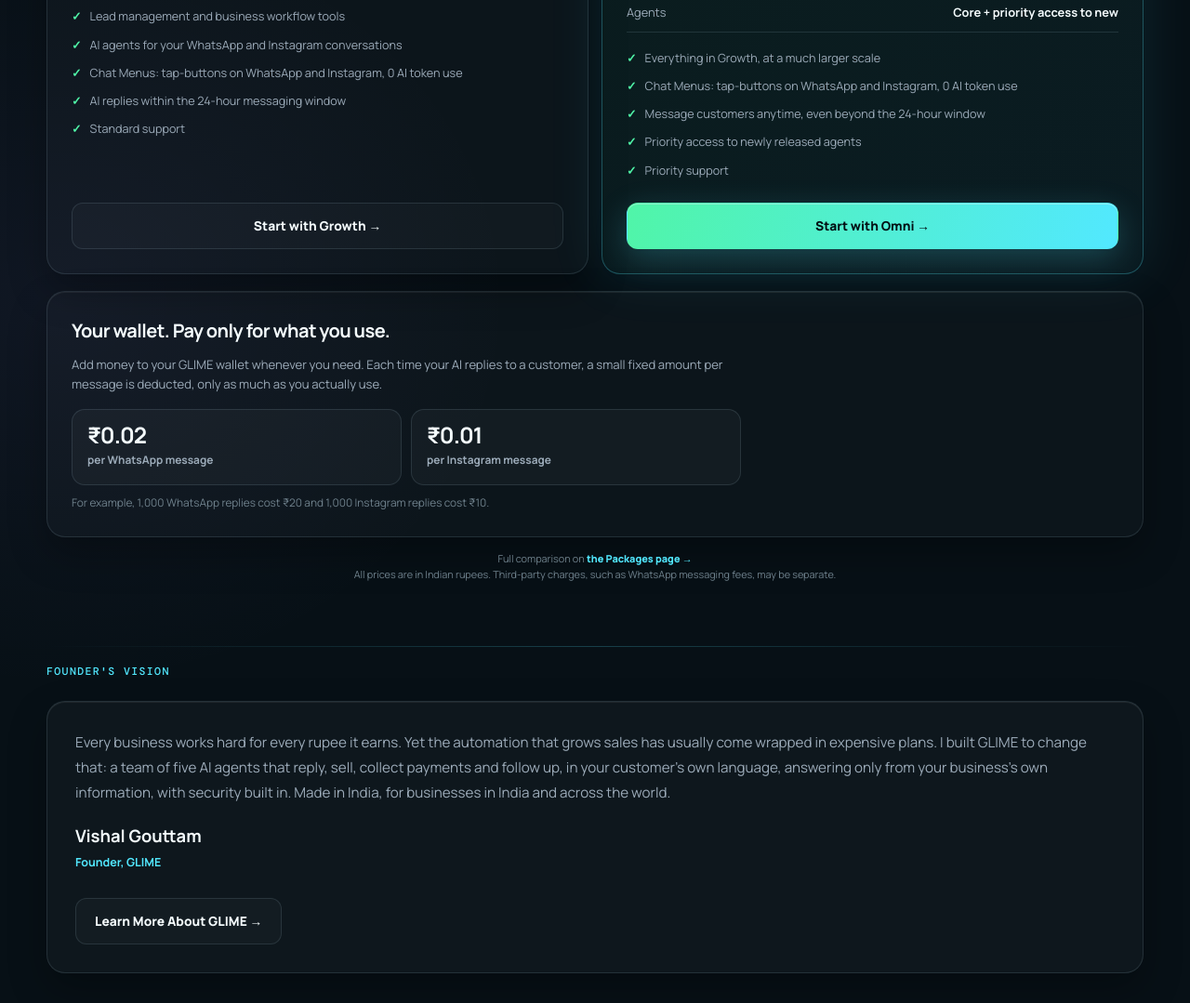
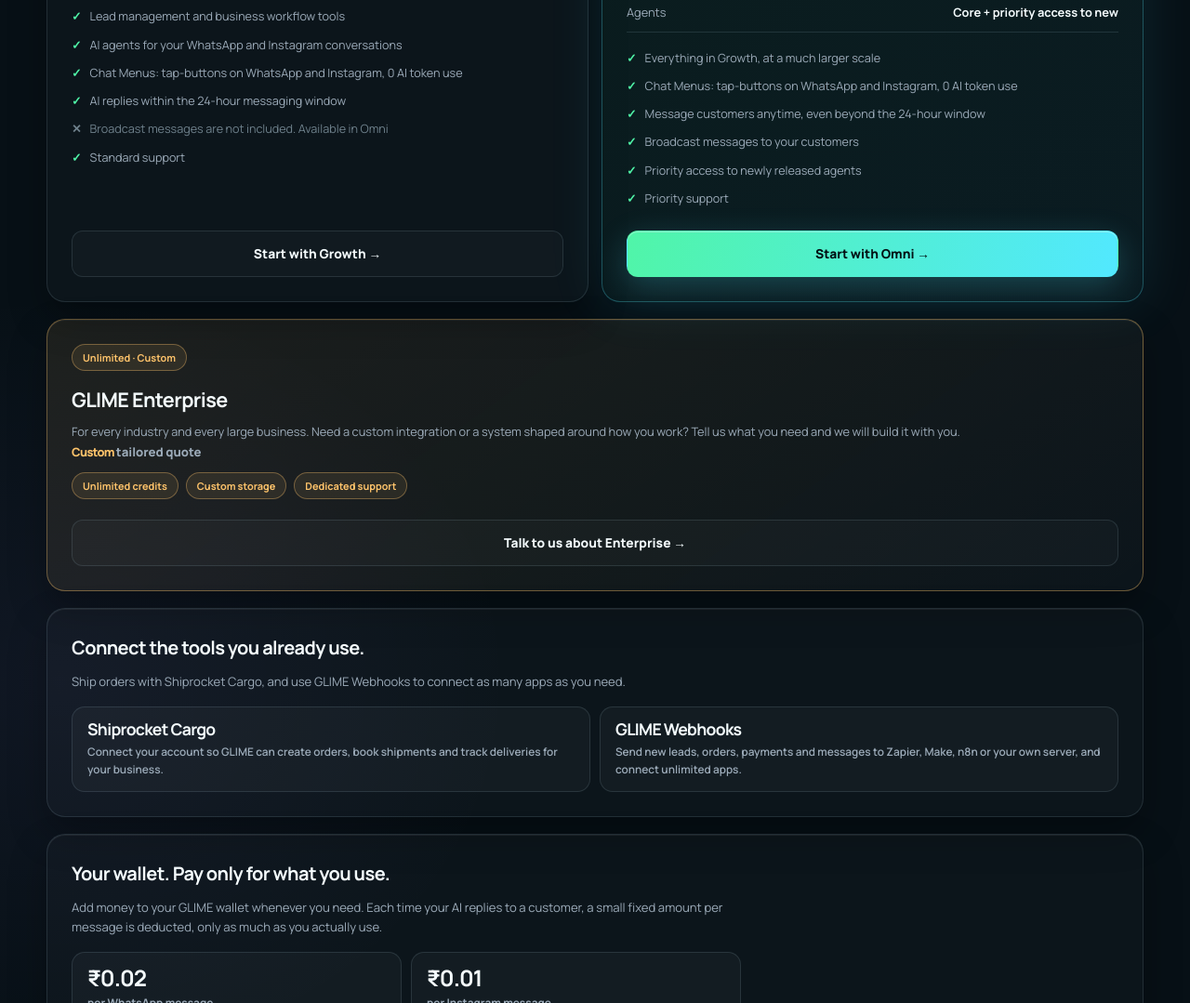
Before and after one commit to glime1/glime, a plain HTML site: page index.html in a window 1280 px wide. Shown: the part 9360-10439 px from the top of the page at 93% size. Drawn offline with nearby package versions, Linux system fonts and the light colour scheme; animation ran at ten frames a second.

Commit message:
Packages: add GLIME Enterprise (custom) card, integrations box (Shiprocket, Webhooks), broadcast note for Growth/Omni

```diff
--- a/index.html
+++ b/index.html
@@ -100,12 +100,18 @@ a:focus-visible,button:focus-visible,input:focus-visible,summary:focus-visible{o
 .sp,.ls{display:grid;margin-top:18px;list-style:none}
 .sp li{display:flex;justify-content:space-between;gap:14px;padding:10px 0;border-bottom:1px solid var(--bd);font-size:.8rem}.sp span{color:var(--mu)}.sp strong{text-align:right}
 .ls{gap:10px;color:var(--mu);font-size:.79rem}.ls li{display:flex;gap:9px}.ls li:before{content:"✓";color:var(--gr);font-weight:900}
+.ls li.no{color:var(--dm)}.ls li.no:before{content:"✕";color:var(--dm)}
 .pk .b{margin-top:auto;width:100%}.pk .ls{margin-bottom:24px}
 .chips{display:flex;flex-wrap:wrap;gap:8px;margin-top:14px}.chips span{padding:5px 11px;color:var(--gr);background:rgba(80,245,168,.08);border:1px solid rgba(80,245,168,.28);border-radius:999px;font-size:.68rem;font-weight:700}
+.pk.ent{margin-top:18px;background:linear-gradient(145deg,rgba(255,196,107,.09),rgba(255,255,255,.025));border-color:rgba(255,196,107,.38)}
+.pk.ent .pr{color:#ffc46b}
+.pk.ent .chips span{color:#ffc46b;background:rgba(255,196,107,.09);border-color:rgba(255,196,107,.35)}
+.pk.ent .b{margin-top:22px}
 .pay{margin-top:18px;padding:26px;background:rgba(255,255,255,.025);border:1px solid var(--bd);border-radius:var(--r)}
 .pay h3{font-size:1.25rem;letter-spacing:-.03em}.pay>p{margin-top:10px;max-width:720px;color:var(--mu);font-size:.82rem}
 .rt{display:grid;gap:10px;margin-top:16px;max-width:720px}.rt div{padding:14px 16px;background:rgba(255,255,255,.03);border:1px solid var(--bd);border-radius:14px}
 .rt strong{display:block;font-size:1.5rem;line-height:1.1;letter-spacing:-.04em}.rt small{color:var(--mu);font-size:.74rem;font-weight:700}
+.int .rt{max-width:none}.int .rt strong{font-size:1.1rem}.int .rt small{display:block;margin-top:6px;font-weight:600;line-height:1.55}
 .fine{margin-top:14px;color:var(--dm);font-size:.68rem;text-align:center}.fine a{color:var(--cy);font-weight:800}
 /* founder, faq, programs, cta */
 .fd{margin-top:24px;padding:30px;background:rgba(255,255,255,.03);border:1px solid var(--bd);border-radius:var(--r)}
@@ -575,7 +581,7 @@ body{padding-top:82px}
 <h3>GLIME Growth</h3><p>The plan to run your business on GLIME after the trial.</p>
 <p class="pr">₹299 <small>/ month</small></p><p class="pa">or <strong>₹2,999</strong> / year <em>(save ₹589)</em></p>
 <ul class="sp"><li><span>AI credits</span><strong>1,00,000</strong></li><li><span>Storage</span><strong>500 MB</strong></li><li><span>Business data</span><strong>50 MB</strong></li><li><span>Agents</span><strong>Core AI agents</strong></li></ul>
-<ul class="ls"><li>Lead management and business workflow tools</li><li>AI agents for your WhatsApp and Instagram conversations</li><li>Chat Menus: tap-buttons on WhatsApp and Instagram, 0 AI token use</li><li>AI replies within the 24-hour messaging window</li><li>Standard support</li></ul>
+<ul class="ls"><li>Lead management and business workflow tools</li><li>AI agents for your WhatsApp and Instagram conversations</li><li>Chat Menus: tap-buttons on WhatsApp and Instagram, 0 AI token use</li><li>AI replies within the 24-hour messaging window</li><li class="no">Broadcast messages are not included. Available in Omni</li><li>Standard support</li></ul>
 <a href="signup.html?package=glime_growth" class="b b2">Start with Growth →</a>
 </article>
 <article class="pk f">
@@ -583,9 +589,22 @@ body{padding-top:82px}
 <p class="pr">₹1,499 <small>/ month</small></p><p class="pa">or <strong>₹15,999</strong> / year <em>(save ₹1,989)</em></p>
 <div class="chips"><span>10x credits</span><span>20x storage</span><span>4x data</span></div>
 <ul class="sp"><li><span>AI credits</span><strong>10,00,000</strong></li><li><span>Storage</span><strong>10 GB</strong></li><li><span>Business data</span><strong>200 MB</strong></li><li><span>Agents</span><strong>Core + priority access to new</strong></li></ul>
-<ul class="ls"><li>Everything in Growth, at a much larger scale</li><li>Chat Menus: tap-buttons on WhatsApp and Instagram, 0 AI token use</li><li>Message customers anytime, even beyond the 24-hour window</li><li>Priority access to newly released agents</li><li>Priority support</li></ul>
+<ul class="ls"><li>Everything in Growth, at a much larger scale</li><li>Chat Menus: tap-buttons on WhatsApp and Instagram, 0 AI token use</li><li>Message customers anytime, even beyond the 24-hour window</li><li>Broadcast messages to your customers</li><li>Priority access to newly released agents</li><li>Priority support</li></ul>
 <a href="signup.html?package=glime_omni" class="b b1">Start with Omni →</a>
 </article>
+</div>
+<article class="pk ent">
+<div class="chips" style="margin:0 0 14px"><span>Unlimited · Custom</span></div>
+<h3>GLIME Enterprise</h3>
+<p>For every industry and every large business. Need a custom integration or a system shaped around how you work? Tell us what you need and we will build it with you.</p>
+<p class="pr">Custom <small>tailored quote</small></p>
+<div class="chips"><span>Unlimited credits</span><span>Custom storage</span><span>Dedicated support</span></div>
+<a href="contact.html" class="b b2">Talk to us about Enterprise →</a>
+</article>
+<div class="pay int">
+<h3>Connect the tools you already use.</h3>
+<p>Ship orders with Shiprocket Cargo, and use GLIME Webhooks to connect as many apps as you need.</p>
+<div class="rt"><div><strong>Shiprocket Cargo</strong><small>Connect your account so GLIME can create orders, book shipments and track deliveries for your business.</small></div><div><strong>GLIME Webhooks</strong><small>Send new leads, orders, payments and messages to Zapier, Make, n8n or your own server, and connect unlimited apps.</small></div></div>
 </div>
 <div class="pay">
 <h3>Your wallet. Pay only for what you use.</h3>
```
